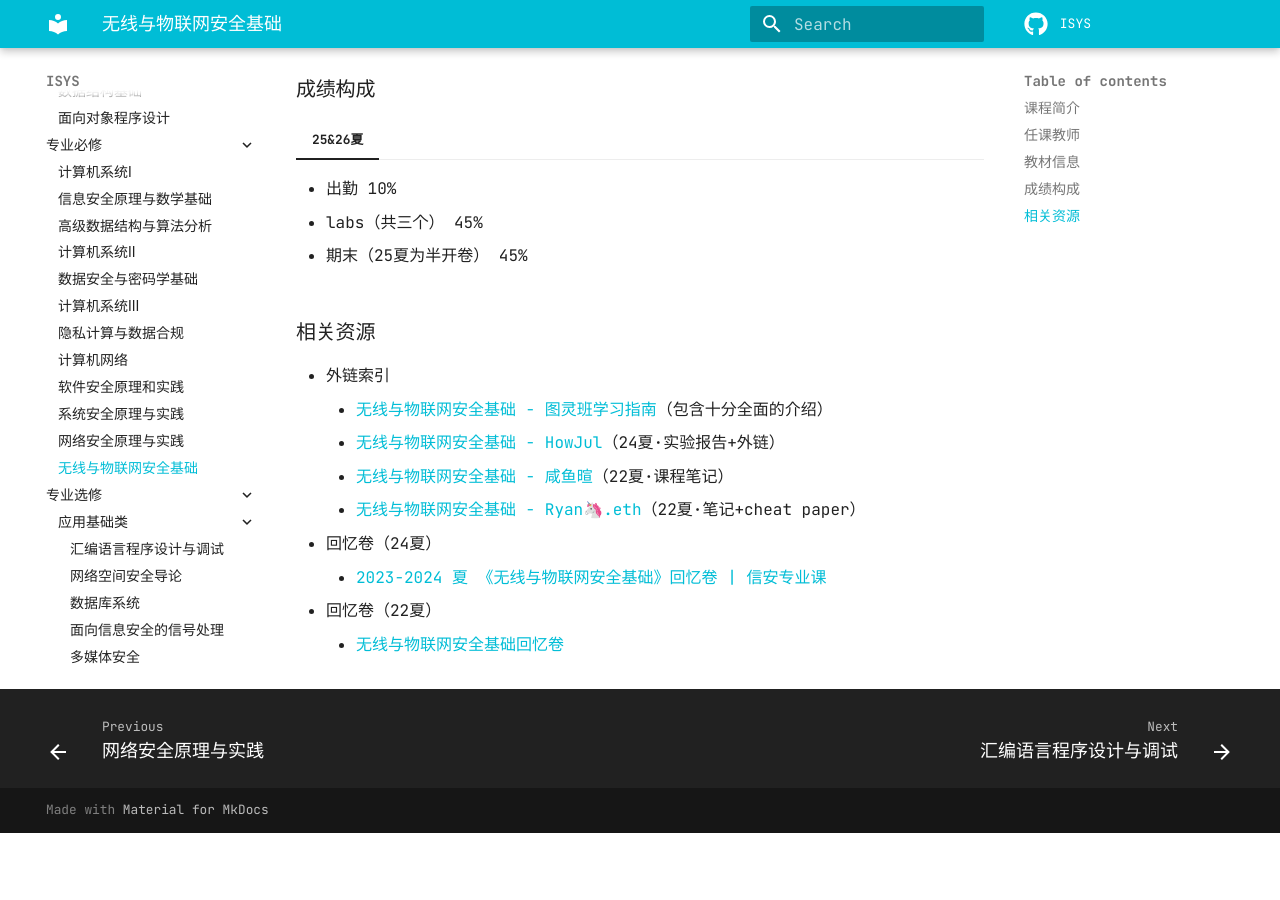
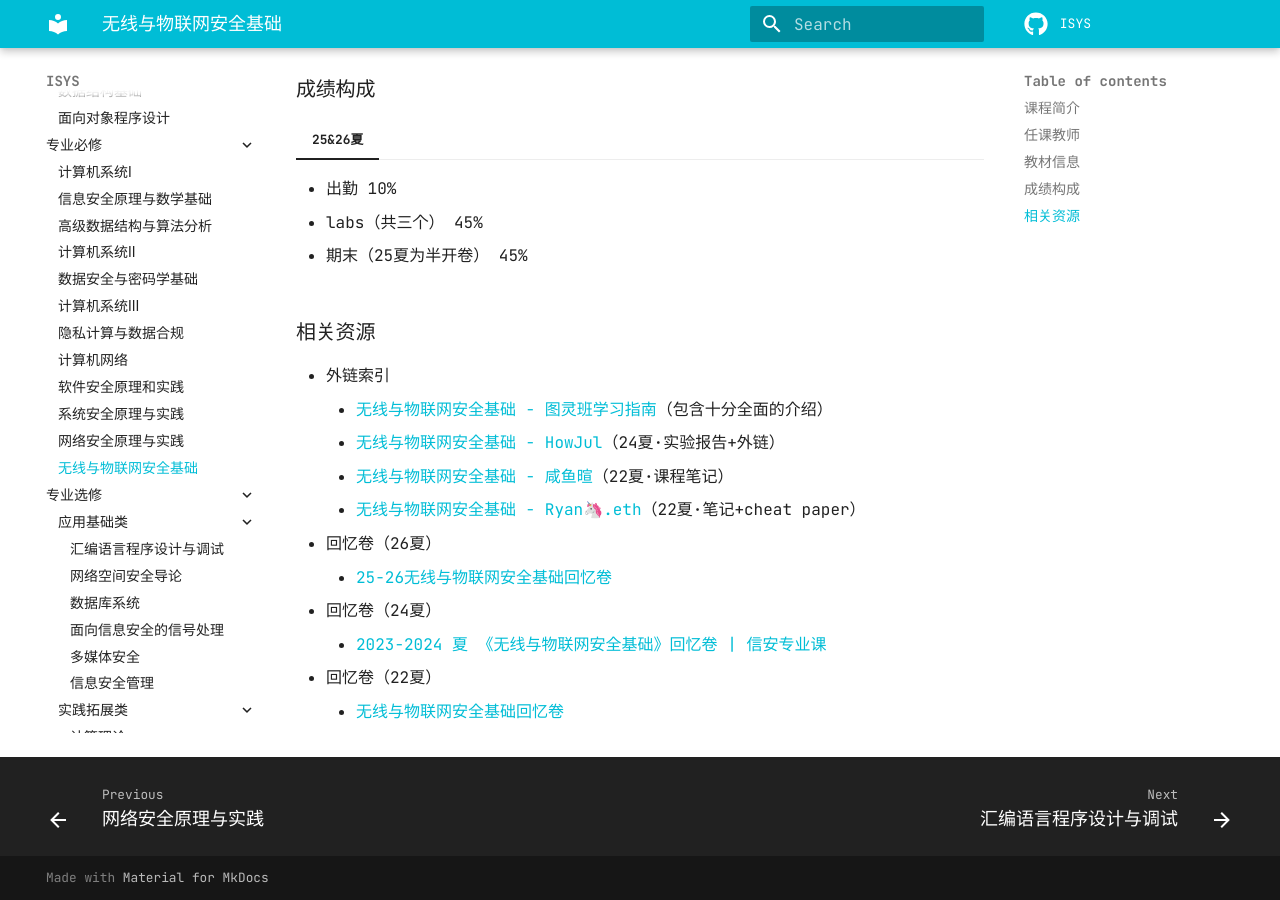
Before and after one commit to dreamem0ra1n/ISYS, an MkDocs documentation site: the page built from docs/专业必修/无线与物联网安全基础.md, in a window 1280 px wide and 900 px high, scrolled down 735 px. Built offline with MkDocs 1.6.1 and Material for MkDocs 9.7.7, drawn with Linux system fonts in a browser that asks for light colours; comment, search, counter and statistics services are not loaded; before the commit the page ends 1568 px from its top, so only the background shows below that.

Commit message:
20260628_26夏物联网安全回忆卷链接更新、信息渠道加了一个网安学院课程的概览

```diff
--- a/docs/专业必修/无线与物联网安全基础.md
+++ b/docs/专业必修/无线与物联网安全基础.md
@@ -33,6 +33,8 @@
     - [无线与物联网安全基础 - 咸鱼暄](https://www.yuque.com/xianyuxuan/coding/wireless_iot)（22夏·课程笔记）
     - [无线与物联网安全基础 - Ryan🦄.eth](https://my.feishu.cn/wiki/WU2swR6vkiwxqUkdjcacAJCFnie)（22夏·笔记+cheat paper）
     <!-- - [zju-icicles/无线与物联网安全基础](https://github.com/QSCTech/zju-icicles/tree/master/%E6%97%A0%E7%BA%BF%E4%B8%8E%E7%89%A9%E8%81%94%E7%BD%91%E5%AE%89%E5%85%A8%E5%9F%BA%E7%A1%80)（更新时间：2020.6.22）-->
+- 回忆卷（26夏）
+    - [25-26无线与物联网安全基础回忆卷](https://www.cc98.org/topic/6556477)
 - 回忆卷（24夏）
     - [2023-2024 夏 《无线与物联网安全基础》回忆卷 | 信安专业课](https://www.cc98.org/topic/5925934)
 - 回忆卷（22夏）
```
Also changed, not shown: docs/杂项/工作流和信息渠道.md (+2 -0 lines).
